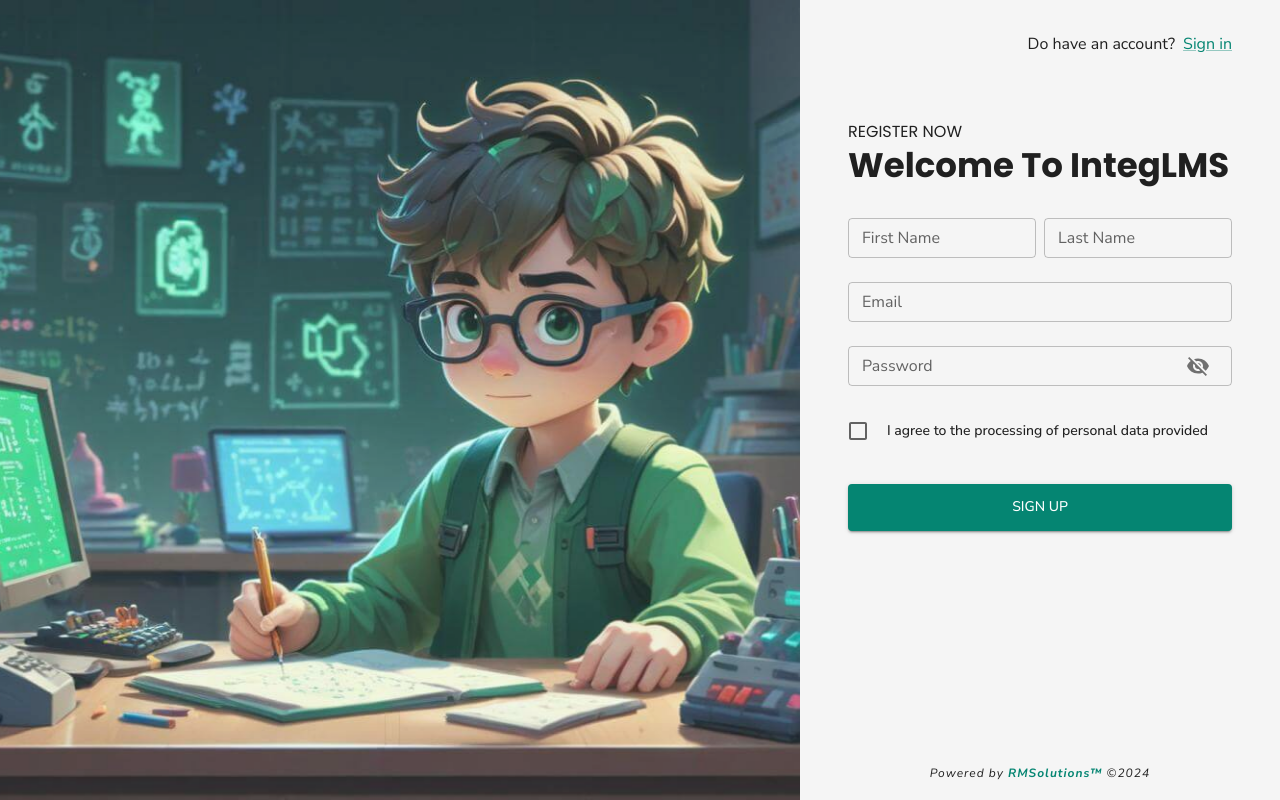
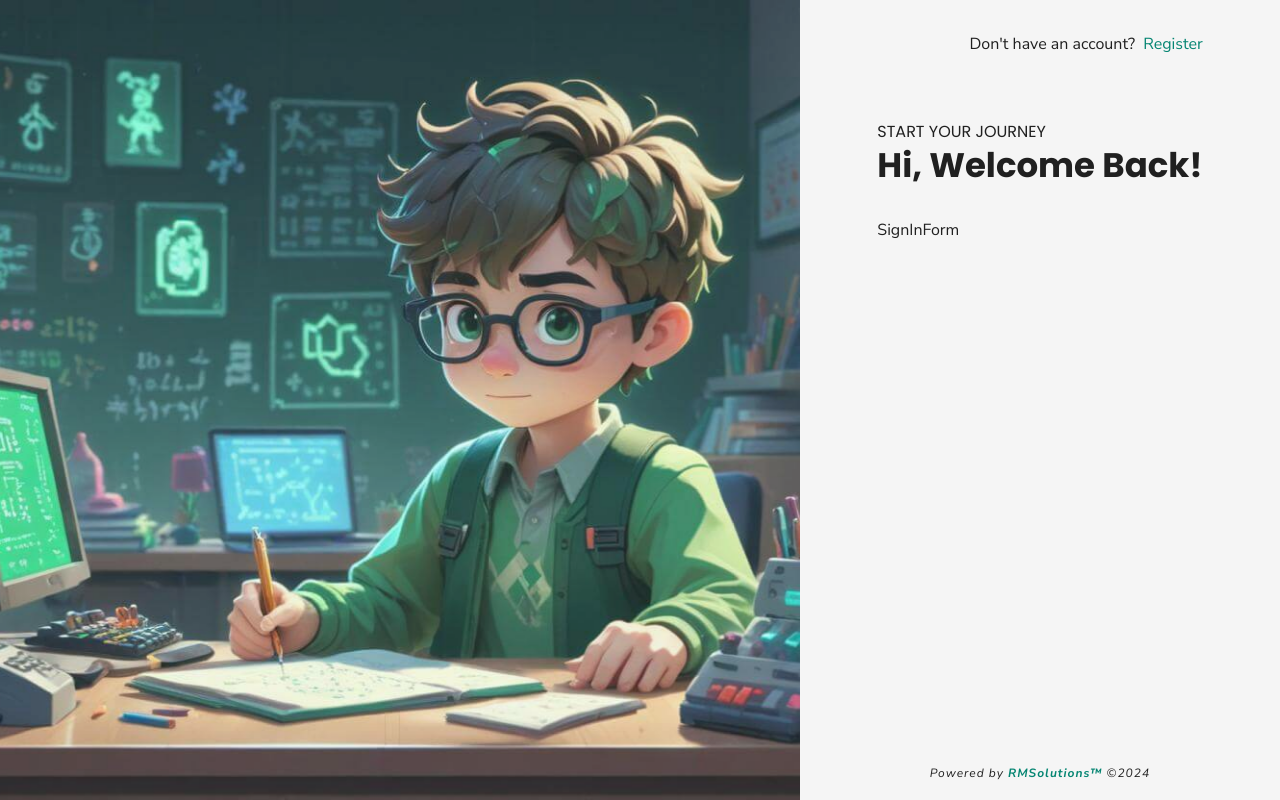
Before and after one commit to aramind/ilms, a React (Create React App) app: page /signin in a window 1280 px wide. Built offline with nearby package versions, Linux system fonts and the light colour scheme; a web font is replaced by a local one.

Commit message:
feat: making the sing in up page switch to sign in or up via the link

```diff
--- a/src/index.css
+++ b/src/index.css
@@ -9,7 +9,15 @@
 
 a {
   text-decoration: none;
-  color: #eee;
+}
+
+.link {
+  color: #058572;
+}
+
+.link:hover {
+  color: #046254;
+  text-decoration: underline;
 }
 
 .fullWandH {
--- /dev/null
+++ b/src/pages/sign-in-up/SignInForm.jsx
@@ -0,0 +1,7 @@
+import React from "react";
+
+const SignInForm = () => {
+  return <div>SignInForm</div>;
+};
+
+export default SignInForm;
--- a/src/pages/sign-in-up/SignInUpContent.jsx
+++ b/src/pages/sign-in-up/SignInUpContent.jsx
@@ -1,9 +1,11 @@
-import { Box, Link, Stack, Typography } from "@mui/material";
+import { Box, Stack, Typography } from "@mui/material";
 import React from "react";
 import SignUpForm from "./SignUpForm";
 import RMSolutions from "../../components/RMSolutions";
+import SignInForm from "./SignInForm";
+import { NavLink } from "react-router-dom";
 
-const SignInUpContent = () => {
+const SignInUpContent = ({ isSignUp }) => {
   return (
     <Stack
       px={6}
@@ -15,8 +17,10 @@ const SignInUpContent = () => {
     >
       <Stack width="100%" direction="row" spacing={1} justifyContent="flex-end">
         <>
-          <Typography>Do have an account?</Typography>
-          <Link>Sign in</Link>
+          <Typography>{isSignUp ? "Do" : "Don't"} have an account?</Typography>
+          <NavLink to={isSignUp ? "/signin" : "/signup"} className="link">
+            <Typography>{isSignUp ? "Sign In" : "Register"}</Typography>
+          </NavLink>
         </>
       </Stack>
       <Typography
@@ -25,16 +29,17 @@ const SignInUpContent = () => {
         variant="body"
         sx={{ fontFamily: "Poppins" }}
       >
-        register now
+        {isSignUp ? "register now" : "start your journey"}
       </Typography>
       <Typography
         mb={4}
         variant="h4"
         sx={{ fontFamily: "Poppins", fontWeight: "bold" }}
       >
-        Welcome To IntegLMS
+        {isSignUp ? "Welcome To IntegLMS" : "Hi, Welcome Back!"}
       </Typography>
-      <SignUpForm />
+      {isSignUp ? <SignUpForm /> : <SignInForm />}
+      {/* <SignUpForm /> */}
       <Box flex={1}></Box>
       <RMSolutions />
     </Stack>
--- a/src/pages/sign-in-up/SignUpInMain.jsx
+++ b/src/pages/sign-in-up/SignUpInMain.jsx
@@ -1,8 +1,9 @@
 import React, { useEffect, useState } from "react";
 import constants from "../../configs/constants";
 import { Box, Stack } from "@mui/material";
-import SignUpContent from "./SignUpContent";
 import { useTheme } from "@emotion/react";
+import { useLocation } from "react-router-dom";
+import SignInUpContent from "./SignInUpContent";
 
 const images = constants?.signUpInImages;
 
@@ -10,6 +11,8 @@ const SignUpInMain = () => {
   const theme = useTheme();
   const [currentImage, setCurrentImage] = useState(images[0]);
   const [fadeClass, setFadeClass] = useState("fade-in");
+
+  const { pathname } = useLocation();
 
   useEffect(() => {
     const changeImage = () => {
@@ -49,7 +52,8 @@ const SignUpInMain = () => {
         sx={{ bgcolor: theme.palette.white.light }}
         className="centered-content"
       >
-        <SignUpContent />
+        {/* <SignUpContent /> */}
+        <SignInUpContent isSignUp={pathname.substring(1) === "signup"} />
       </Stack>
     </Stack>
   );
```
